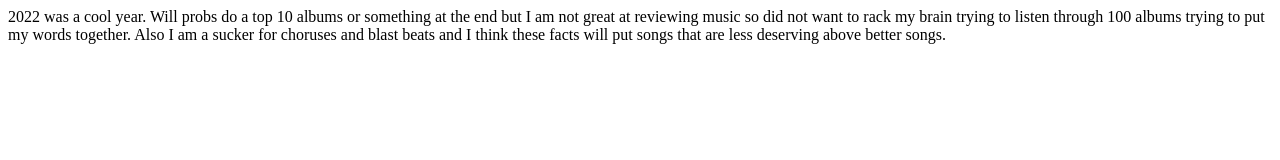
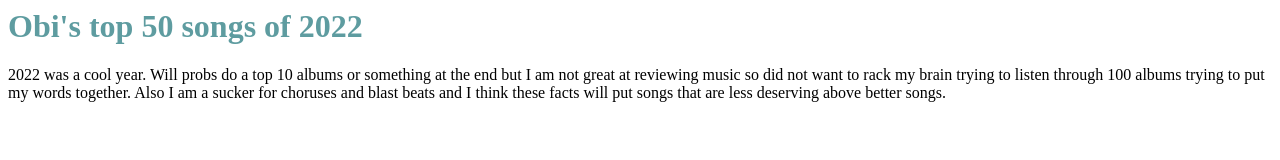
Before and after one commit to olbrichjake/2022songs, a plain HTML site: page index.html in a window 1280 px wide. Drawn offline with Linux system fonts and the light colour scheme.

Commit message:
Update index.html

```diff
--- a/index.html
+++ b/index.html
@@ -1 +1,2 @@
+<h1 style="color: #5e9ca0;">Obi's top 50 songs of 2022&nbsp;</h1>
 <p>2022 was a cool year. Will probs do a top 10 albums or something at the end but I am not great at reviewing music so did not want to rack my brain trying to listen through 100 albums trying to put my words together. Also I am a sucker for choruses and blast beats and I think these facts will put songs that are less deserving above better songs.</p>
```
